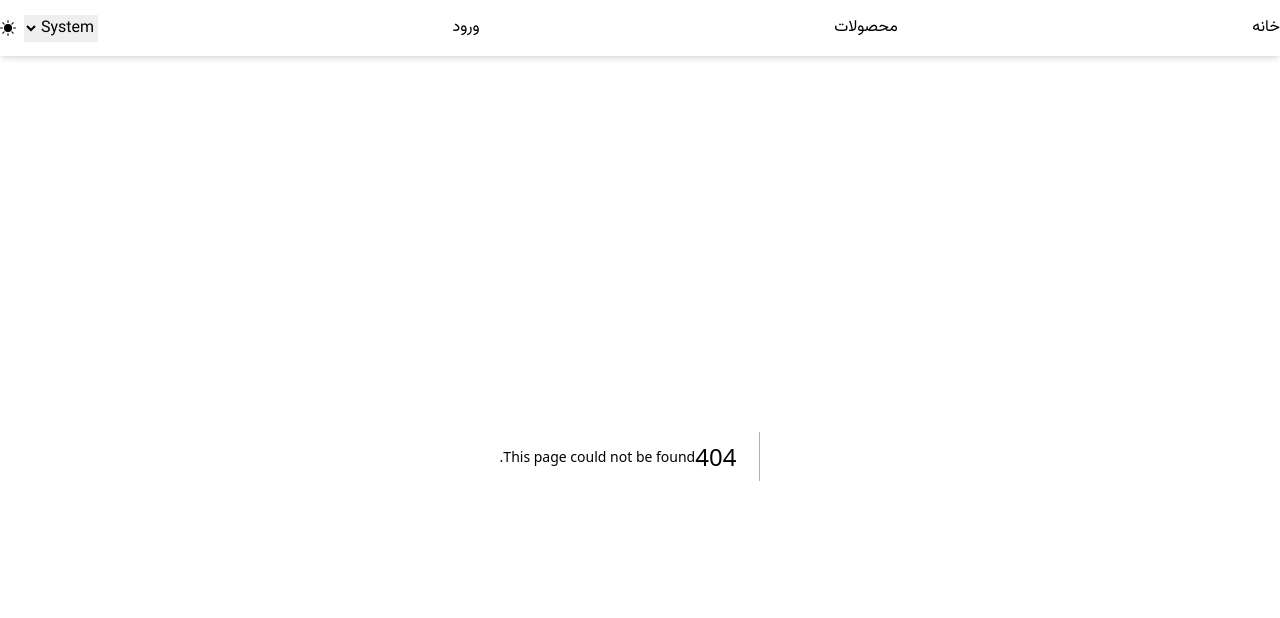
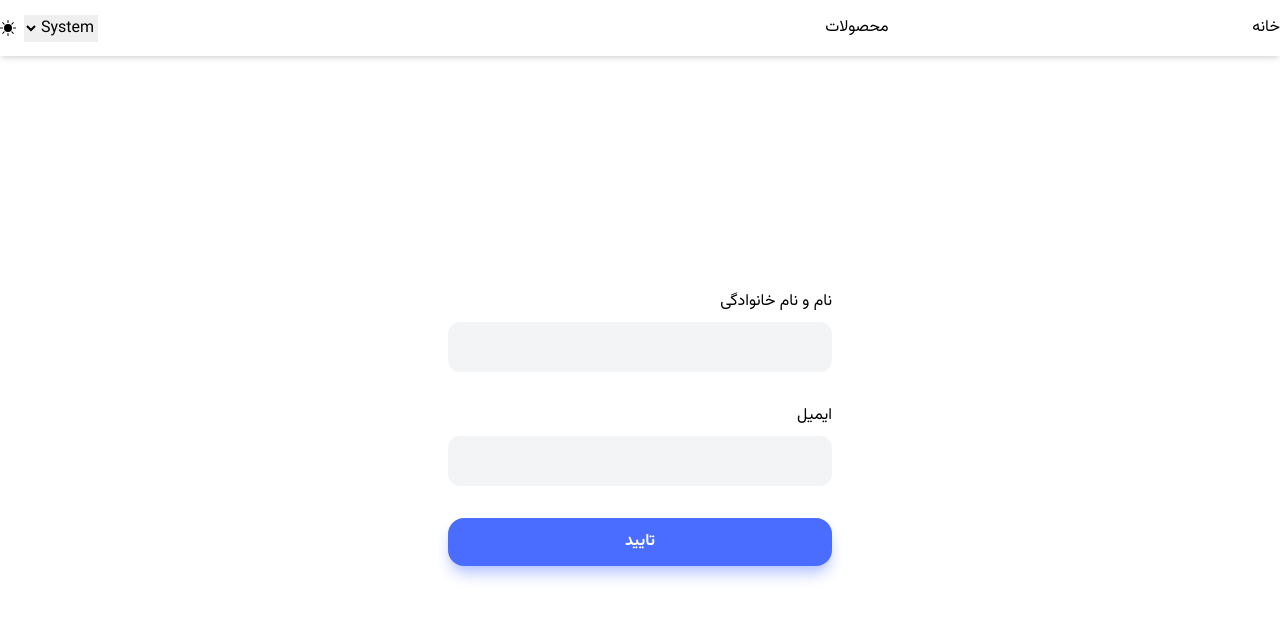
Before and after one commit to Omid-Bakhshour/next13-shop, a Next.js app: page /complete-profile in a window 1280 px wide. Before the commit this address had no page. Shown: the top 618 px of the page. Built offline with nearby package versions, Linux system fonts and the light colour scheme; no server answers.

Commit message:
add middleware to check admin, auth, profile path has user

```diff
--- a/src/app/Header.js
+++ b/src/app/Header.js
@@ -1,12 +1,37 @@
 "use client";
 
 import DarkmodeBtn from "@/components/DarkmodeBtn";
+import http from "@/services/httpService";
 import Link from "next/link";
+import { useEffect, useState } from "react";
 
 function Header() {
+  const [user, setUser] = useState({});
+  const [cart, setCart] = useState({});
+  const [isLoading, setIsaloading] = useState(true);
+
+  const fetchUser = async () => {
+    setIsaloading(true);
+    try {
+      const result = await http.get("/user/profile");
+
+      if (result?.data?.data) {
+        setUser(result?.data?.data?.user);
+        setCart(result?.data?.data?.cart);
+      }
+      setIsaloading(false);
+    } catch (error) {
+      setIsaloading(false);
+    }
+  };
+
+  useEffect(() => {
+    fetchUser();
+  }, []);
   return (
     <header
-      className={`shadow-md  sticky top-0 z-20 transition-all duration-200 bg-white dark:bg-slate-900
+      className={`shadow-md  sticky top-0 z-20 transition-all duration-200 bg-white dark:bg-slate-900 ${
+        isLoading ? "blur-sm opacity-70" : "opacity-100 blur-0"
       }`}
     >
       <nav>
@@ -22,9 +47,15 @@ function Header() {
             </Link>
           </li>
           <li>
-            <Link className="block py-2" href="/auth">
-              ورود
-            </Link>
+            {user ? (
+              <span>{user.name}</span>
+            ) : (
+              <li>
+                <Link className="block py-2" href="/auth">
+                  ورود
+                </Link>
+              </li>
+            )}
           </li>
 
           <li>
--- /dev/null
+++ b/src/app/admin/page.js
@@ -0,0 +1,11 @@
+import React from "react";
+
+function page() {
+  return (
+    <div>
+      <div>admin</div>
+    </div>
+  );
+}
+
+export default page;
--- a/src/app/auth/page.js
+++ b/src/app/auth/page.js
@@ -26,8 +26,6 @@ function AuthPage() {
   const checkOtpHandler = async (e) => {
     e.preventDefault();
     try {
-      // const { message, user } = await mutateCheckOtp({ phoneNumber, otp });
-
       const result = await http.post("/user/check-otp", { phoneNumber, otp });
       setOtpResponse(result?.data);
       toast.success(result?.data?.data?.message);
@@ -37,8 +35,6 @@ function AuthPage() {
       } else {
         router.push("/complete-profile");
       }
-      // push -> /complete-profile
-      // isActive -> / : /complete-profile
     } catch (error) {
       toast.error(error?.response?.data?.message);
     }
--- /dev/null
+++ b/src/app/complete-profile/page.js
@@ -0,0 +1,60 @@
+"use client";
+import TextField from "@/common/TextField";
+import http from "@/services/httpService";
+import { useRouter } from "next/navigation";
+import { useState } from "react";
+import { toast } from "react-hot-toast";
+
+function CompleteProfile() {
+  const [name, setName] = useState("");
+  const [email, setEmail] = useState("");
+  const [isLoading, setIsloading] = useState(false);
+
+  const router = useRouter();
+  const submitHandler = async (e) => {
+    e.preventDefault();
+    try {
+      //   const { message } = await mutateAsync({ name, email });
+
+      const result = await http.post("/user/complete-profile", {
+        name,
+        email,
+      });
+
+      toast.success(result?.data?.data?.message);
+      router.push("/");
+    } catch (error) {
+      toast.error(error?.response?.data?.message);
+    }
+  };
+  return (
+    <div className=" w-full h-full flex justify-center items-center ">
+      <div className="w-full sm:max-w-sm">
+        <form className="space-y-8" onSubmit={submitHandler}>
+          <TextField
+            name="name"
+            label="نام و نام خانوادگی"
+            value={name}
+            onChange={(e) => setName(e.target.value)}
+          />
+          <TextField
+            name="email"
+            label="ایمیل"
+            value={email}
+            onChange={(e) => setEmail(e.target.value)}
+          />
+          <div>
+            {isLoading ? (
+              <p>Loading...</p>
+            ) : (
+              <button type="submit" className="btn btn--primary w-full">
+                تایید
+              </button>
+            )}
+          </div>
+        </form>
+      </div>
+    </div>
+  );
+}
+export default CompleteProfile;
--- a/src/app/layout.js
+++ b/src/app/layout.js
@@ -13,6 +13,7 @@ export default function RootLayout({ children }) {
   return (
     <html lang="fa" dir="rtl" suppressHydrationWarning={true}>
       <body
+        suppressHydrationWarning={true}
         className={`${vazirFont.variable} font-sans bg-white dark:bg-slate-900`}
       >
         <Providers attribute="class" defaultTheme="system" enableSystem>
--- /dev/null
+++ b/src/app/profile/page.js
@@ -0,0 +1,11 @@
+import React from "react";
+
+function page() {
+  return (
+    <div>
+      <div>profile</div>
+    </div>
+  );
+}
+
+export default page;
```
Also changed, not shown: src/middleware.js (added, +44 -0 lines), src/utils/functions.js (added, +7 -0 lines), src/utils/Strings.js (line endings or trailing spaces).
